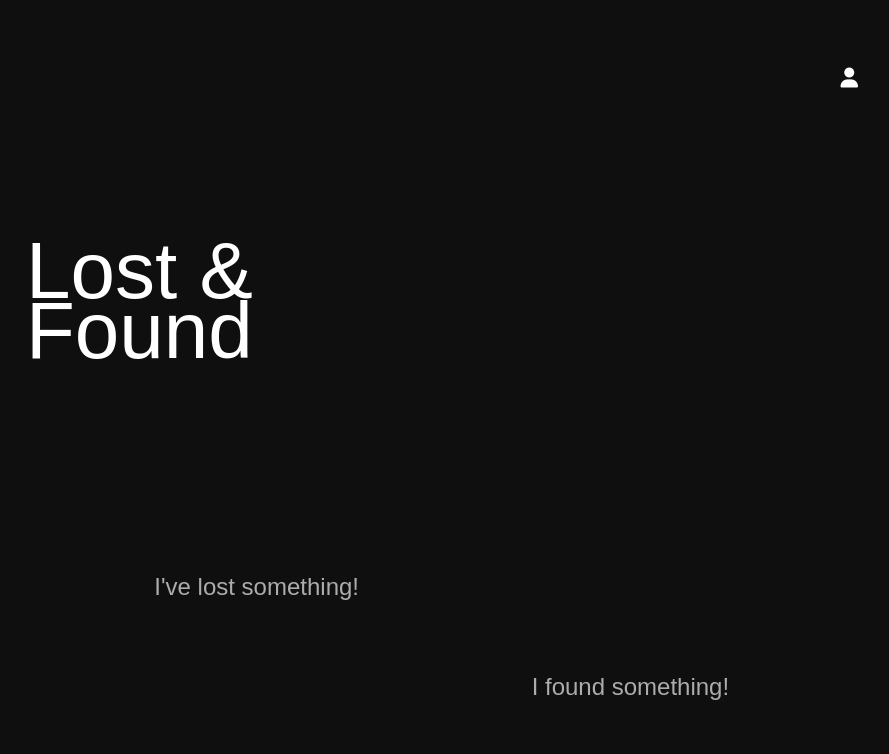
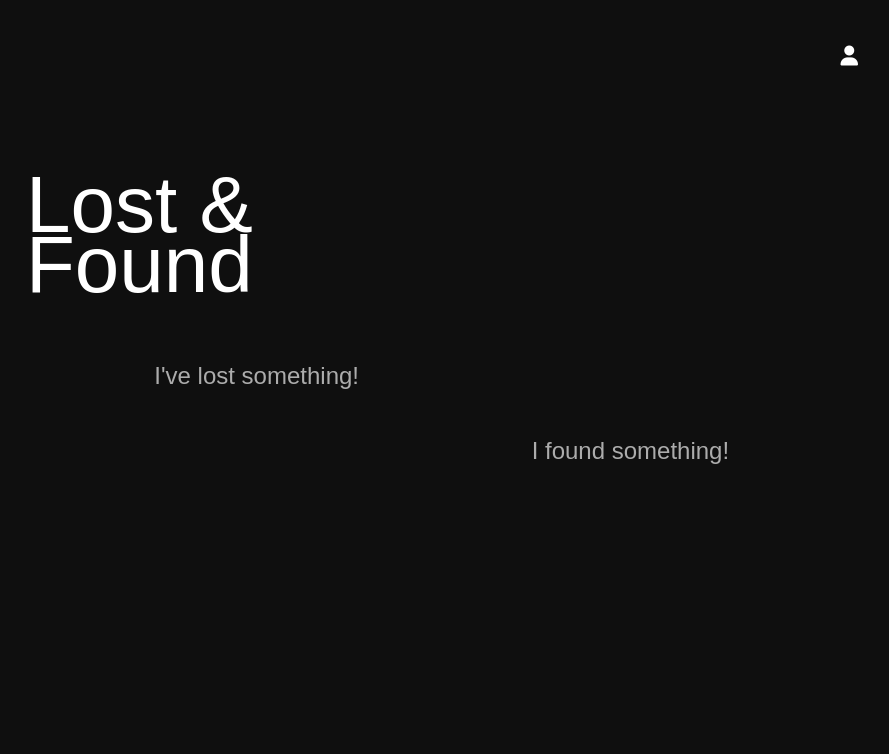
Before and after one commit to CLOEI/lost-and-found, a Flask app: page / in a window 1280 px wide. Shown: the top 754 px of the page, without its empty margins (198-1087 px from the left). Run offline with Flask 3, Linux system fonts and the light colour scheme; parts of the project's set-up code (start-up, migrations or seed data) failed here and were passed over; some libraries are stand-ins or nearby versions; some web fonts are replaced.

Commit message:
slight ui change

```diff
--- a/api/static/css/index.css
+++ b/api/static/css/index.css
@@ -92,6 +92,9 @@ body a {
 
 .f-justify-center {
   justify-content: center;
+}
+.f-justify-start {
+  justify-content: flex-start;
 }
 
 .f-align-center {
--- a/api/templates/base.html
+++ b/api/templates/base.html
@@ -57,6 +57,10 @@
           </div>
           {% endif %}
         </div>
+        <div
+          class="flex-container flex-col flex-nogrow f-justify-start"
+          style="height: 75%"
+        >
           <div>
             {% block errormsg %}{% endblock %}
             <h1 class="title">Lost &<br />Found</h1>
@@ -69,5 +73,6 @@
           </div>
         </div>
       </div>
+    </div>
   </body>
 </html>
```
Lines whose indentation alone changed are shown as unchanged.
